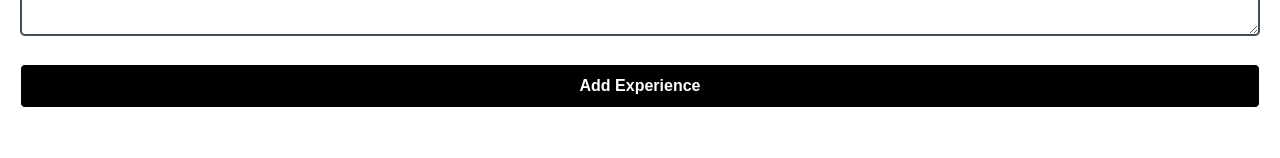
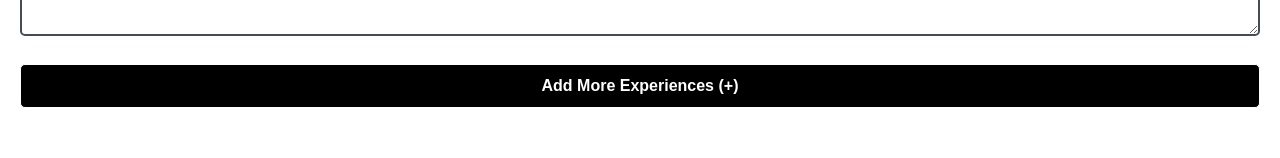
Before and after one commit to konain611/dynamic-resume-builder, a Next.js app: page / in a window 1280 px wide. Shown: the part 1913-2071 px from the top of the page. Built offline with nearby package versions, Linux system fonts and the light colour scheme.

Commit message:
Update ExperienceForm.tsx

```diff
--- a/src/app/components/ExperienceForm.tsx
+++ b/src/app/components/ExperienceForm.tsx
@@ -64,7 +64,7 @@ const ExperienceForm: React.FC<ExperienceFormProps> = ({ experience, handleExper
         </div>
       ))}
       <button type="button" onClick={handleAddExperience} className="add-experience-btn">
-        Add Experience
+        Add More Experiences (+)
       </button>
     </div>
   );
```
